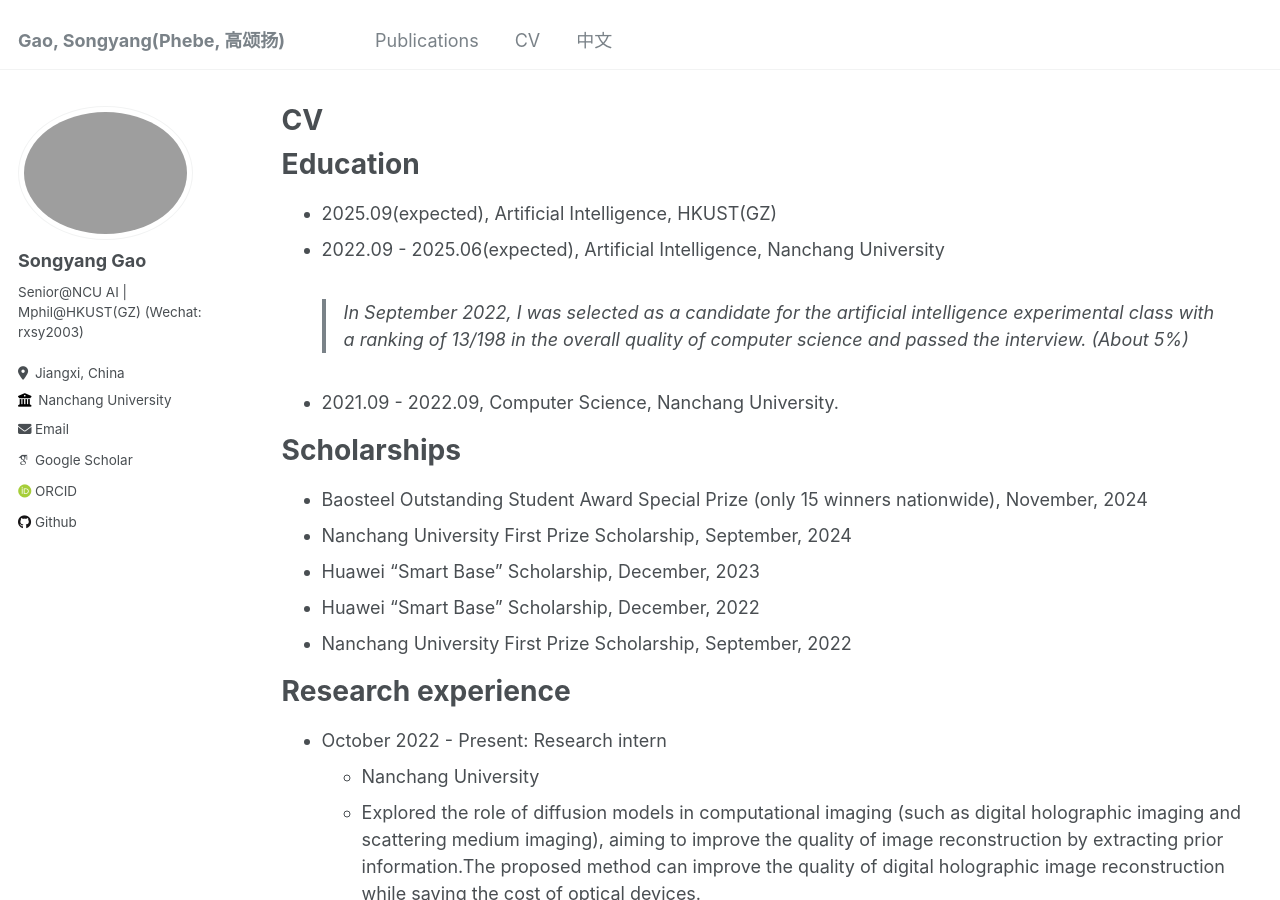
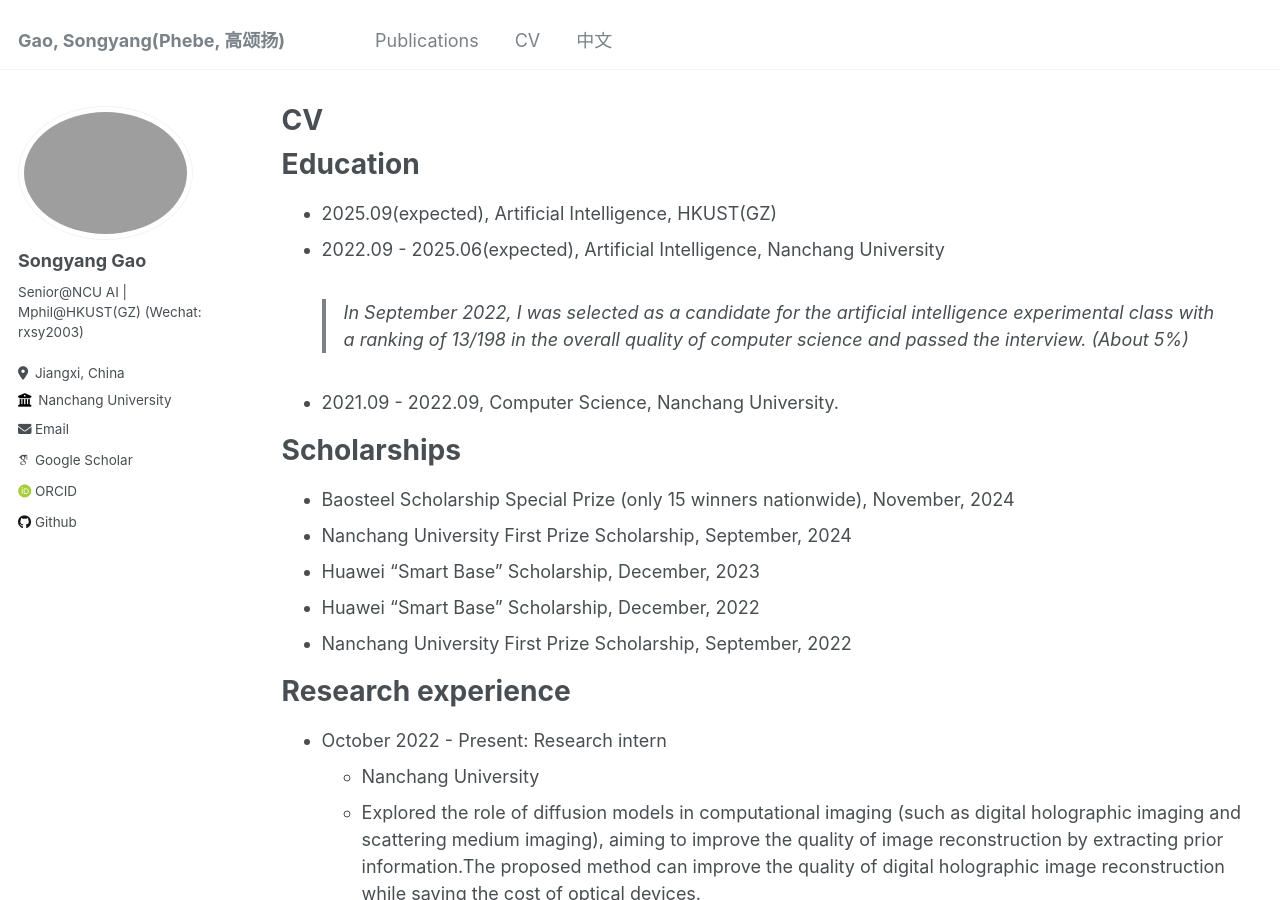
Before and after one commit to songyang0603/songyang0603.github.io, a Jekyll site: the page built from _pages/cv.md, in a window 1280 px wide and 900 px high. Built offline with Jekyll 4.4.1, drawn with Linux system fonts in a browser that asks for light colours; some web fonts are replaced.

Commit message:
Update cv.md

```diff
--- a/_pages/cv.md
+++ b/_pages/cv.md
@@ -18,7 +18,7 @@ Education
 
 Scholarships
 ======
-* Baosteel Outstanding Student Award Special Prize (only 15 winners nationwide), November, 2024
+* Baosteel Scholarship Special Prize (only 15 winners nationwide), November, 2024
 * Nanchang University First Prize Scholarship, September, 2024
 * Huawei “Smart Base” Scholarship, December, 2023
 * Huawei “Smart Base” Scholarship, December, 2022
```
